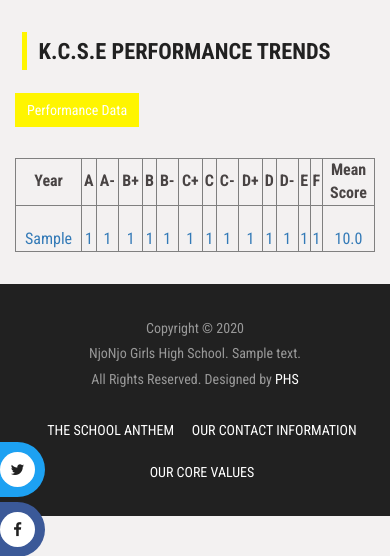
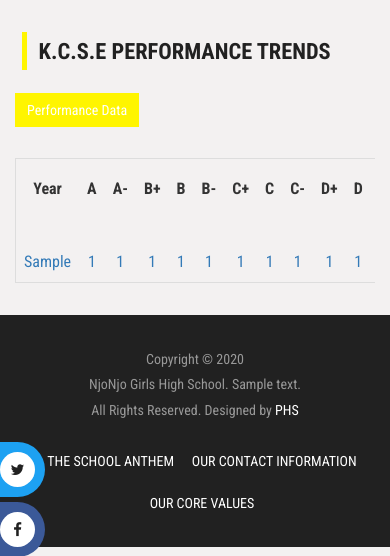
Before and after one commit to dennisdnyce/my-school, a Django app: page /performance/ in a window 390 px wide. Shown: the part 240-796 px from the top of the page. Run offline with Django 3.2, Linux system fonts and the light colour scheme; tables that the repository leaves empty hold one stand-in row (values such as "Sample post"); grey boxes marked "Sample" are stand-in pictures; some libraries are stand-ins or nearby versions.

Commit message:
making responsive images and tables

```diff
--- a/catalogues/templates/acperformance.html
+++ b/catalogues/templates/acperformance.html
@@ -37,24 +37,24 @@
 				<div id="myTabContent" class="tab-content">
 					<div role="tabpanel" class="tab-pane fade in active" id="home" aria-labelledby="home-tab">
 		<div class="agile-news-table">
-      <div style="overflow-x:auto;">
-			<table border="1"  style="width:100%; color:#494444;" id="table-breakpoint">
+      <div style="overflow-x:auto;" >
+			<table >
 				<thead>
-					<tr>
-					<th><center>Year</center></th>
-					<th><center>A</center></th>
-					<th><center>A-</center></th>
-					<th><center>B+</center></th>
-					<th><center>B</center></th>
+					<tr >
+					<th ><center>Year</center></th>
+					<th ><center>A</center></th>
+					<th ><center>A-</center></th>
+					<th ><center>B+</center></th>
+					<th ><center>B</center></th>
 					<th><center>B-</center></th>
-					<th><center>C+</center></th>
-					<th><center>C</center></th>
-					<th><center>C-</center></th>
-					<th><center>D+</center></th>
+					<th ><center>C+</center></th>
+					<th ><center>C</center></th>
+					<th ><center>C-</center></th>
+					<th ><center>D+</center></th>
 					<th><center>D</center></th>
 					<th><center>D-</center></th>
-					<th><center>E</center></th>
-					<th><center>F</center></th>
+					<th ><center>E</center></th>
+					<th ><center>F</center></th>
 					<th><center>Mean<br/>Score</center></th>
 					</tr>
 				</thead>
@@ -62,21 +62,21 @@
 
           {% for school_performance in perform %}
           <tr>
-					<td class="w3-list-img"><center><a href=""><br/>{{ school_performance.kcse_year }}</a></center></td>
-					<td class="w3-list-img"><center><a href=""><br/>{{ school_performance.grades_A_plain }}</a></center></td>
-					<td class="w3-list-img"><center><a href=""><br/>{{ school_performance.grades_A_minus }}</a></center></td>
-					<td class="w3-list-img"><center><a href=""><br/>{{ school_performance.grades_B_plus }}</a></center></td>
-					<td class="w3-list-img"><center><a href=""><br/>{{ school_performance.grades_B_plain }}</a></center></td>
-					<td class="w3-list-img"><center><a href=""><br/>{{ school_performance.grades_B_minus }}</a></center></td>
-					<td class="w3-list-img"><center><a href=""><br/>{{ school_performance.grades_C_plus }}</a></center></td>
-					<td class="w3-list-img"><center><a href=""><br/>{{ school_performance.grades_C_plain }}</a></center></td>
-					<td class="w3-list-img"><center><a href=""><br/>{{ school_performance.grades_C_minus }}</a></center></td>
-					<td class="w3-list-img"><center><a href=""><br/>{{ school_performance.grades_D_plus }}</a></center></td>
-					<td class="w3-list-img"><center><a href=""><br/>{{ school_performance.grades_D_plain }}</a></center></td>
-					<td class="w3-list-img"><center><a href=""><br/>{{ school_performance.grades_D_minus }}</a></center></td>
-					<td class="w3-list-img"><center><a href=""><br/>{{ school_performance.grades_E }}</a></center></td>
-					<td class="w3-list-img"><center><a href=""><br/>{{ school_performance.grades_F }}</a></center></td>
-					<td class="w3-list-img"><center><a href=""><br/>{{ school_performance.school_mean_score }}</a></center></td>
+					<td ><center><a href=""><br/>{{ school_performance.kcse_year }}</a></center></td>
+					<td ><center><a href=""><br/>{{ school_performance.grades_A_plain }}</a></center></td>
+					<td><center><a href=""><br/>{{ school_performance.grades_A_minus }}</a></center></td>
+					<td ><center><a href=""><br/>{{ school_performance.grades_B_plus }}</a></center></td>
+					<td ><center><a href=""><br/>{{ school_performance.grades_B_plain }}</a></center></td>
+					<td ><center><a href=""><br/>{{ school_performance.grades_B_minus }}</a></center></td>
+					<td ><center><a href=""><br/>{{ school_performance.grades_C_plus }}</a></center></td>
+					<td ><center><a href=""><br/>{{ school_performance.grades_C_plain }}</a></center></td>
+					<td ><center><a href=""><br/>{{ school_performance.grades_C_minus }}</a></center></td>
+					<td ><center><a href=""><br/>{{ school_performance.grades_D_plus }}</a></center></td>
+					<td ><center><a href=""><br/>{{ school_performance.grades_D_plain }}</a></center></td>
+					<td ><center><a href=""><br/>{{ school_performance.grades_D_minus }}</a></center></td>
+					<td ><center><a href=""><br/>{{ school_performance.grades_E }}</a></center></td>
+					<td ><center><a href=""><br/>{{ school_performance.grades_F }}</a></center></td>
+					<td ><center><a href=""><br/>{{ school_performance.school_mean_score }}</a></center></td>
           </tr>
           {% endfor %}
 				</tbody>
--- a/catalogues/templates/base.html
+++ b/catalogues/templates/base.html
@@ -64,6 +64,23 @@ Smartphone Compatible web template, free webdesigns for Nokia, Samsung, LG, Sony
 	});
 </script>
 <!-- start-smoth-scrolling -->
+
+<style>
+table {
+    border-collapse: collapse;
+    border-spacing: 0;
+    width: 100%;
+    border: 1px solid #ddd;
+}
+
+th, td {
+    border: none;
+    text-align: left;
+    padding: 8px;
+}
+
+tr:nth-child(even){background-color: #f2f2f2}
+</style>
 </head>
 
 <body>
--- a/catalogues/templates/index.html
+++ b/catalogues/templates/index.html
@@ -48,9 +48,9 @@
     {% else %}
     <div class="item">
     {% endif %}
-        <center><img src="{{ school_photo_gallery.photo.url }}" alt="Image" width="100%" height="500px"/></center>
+        <center><img src="{{ school_photo_gallery.photo.url }}" alt="Image" width="100%" height="auto"/></center>
   <div class="carousel-caption">
-    <h3 style="margin-top:-100px;">{{ school_photo_gallery.title }}</h3>
+    <h3 style="margin-top:-100px; color:#70010a;">{{ school_photo_gallery.title }}</h3>
   </div>
     </div>
     {% endfor %}
```
